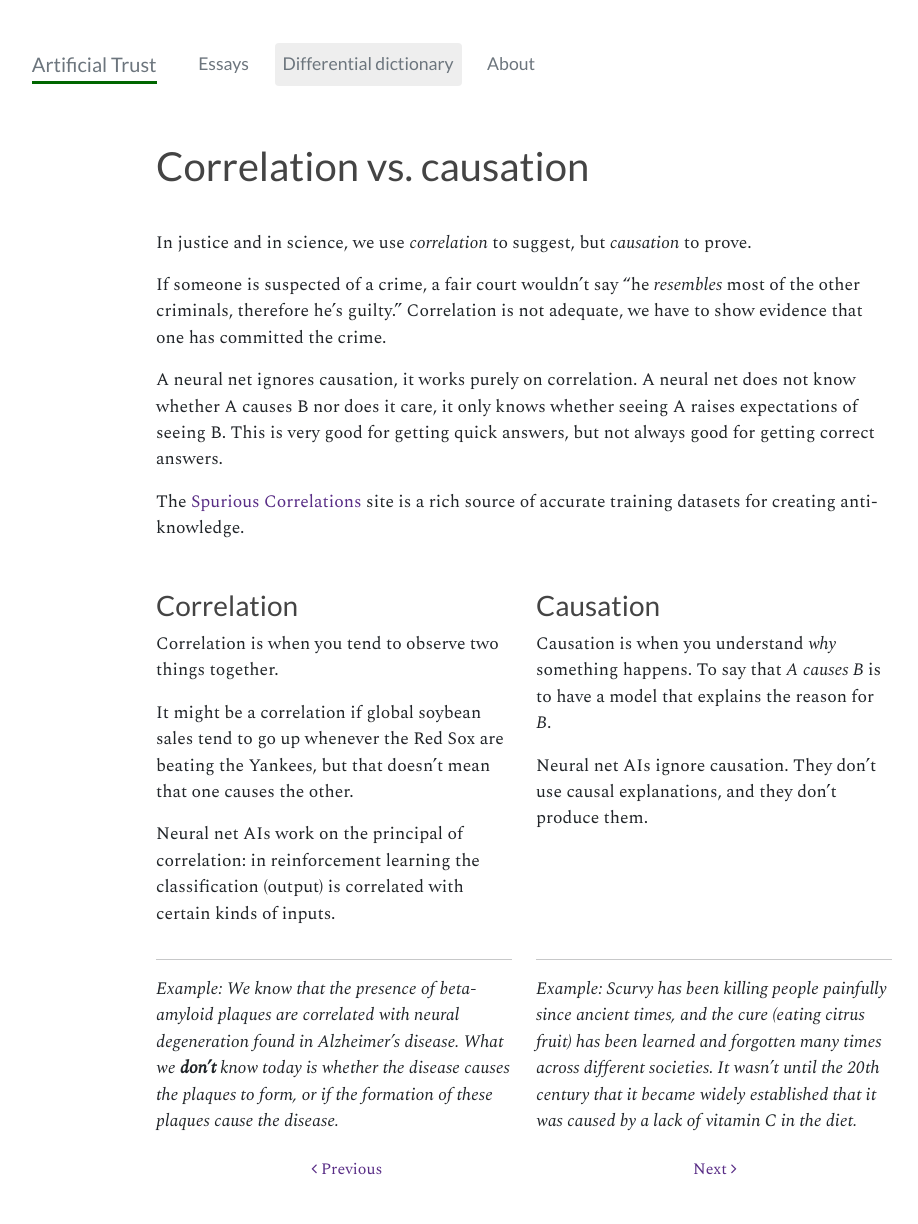
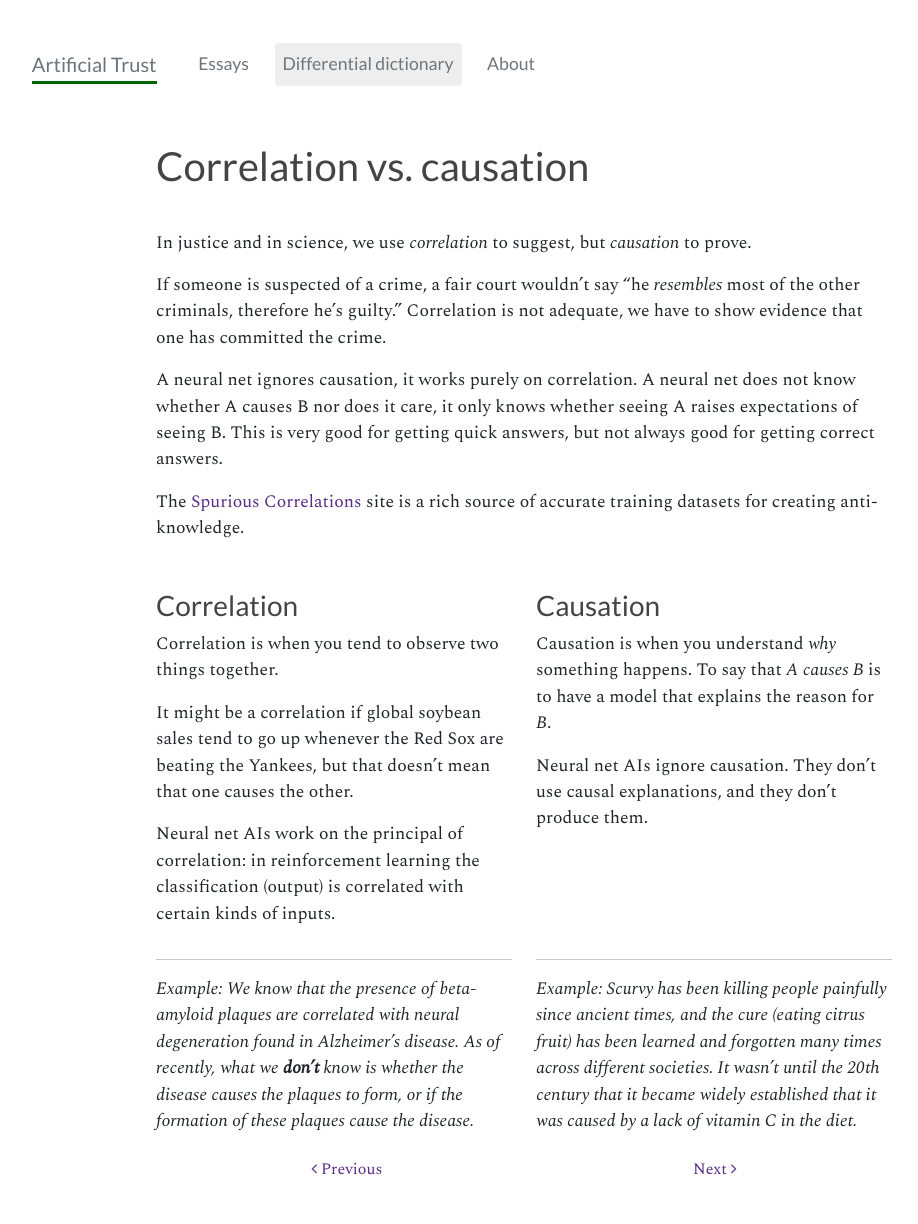
Before and after one commit to straz/artificialtrust, a Jekyll site: the page built from _definitions/correlation.md, in a window 1280 px wide. Shown: the whole page, without its empty margins (21-939 px from the left). Built offline with Jekyll 4.4.1, drawn with Linux system fonts in a browser that asks for light colours; nearby versions of some CDN libraries.

Commit message:
alzheimers recently

```diff
--- a/_definitions/correlation.md
+++ b/_definitions/correlation.md
@@ -58,11 +58,12 @@ and they don't produce them.
 
 {% capture left %}
 <hr/>
-*Example:
-We know that the presence of beta-amyloid plaques are correlated with
-neural degeneration found in Alzheimer's disease. What we **don't** know
-today is whether the disease causes the plaques to form, or if the
-formation of these plaques cause the disease.*
+
+*Example: We know that the presence of beta-amyloid plaques are
+correlated with neural degeneration found in Alzheimer's disease. As
+of recently, what we **don't** know is whether the disease causes the
+plaques to form, or if the formation of these plaques cause the
+disease.*
 
 {% endcapture %}
 
```
